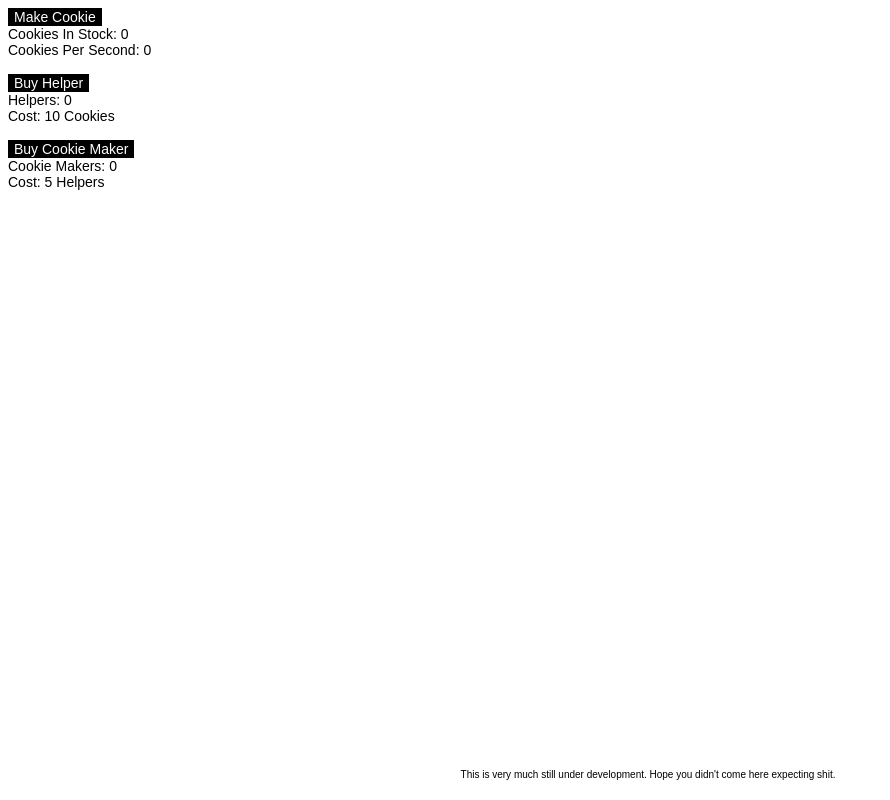
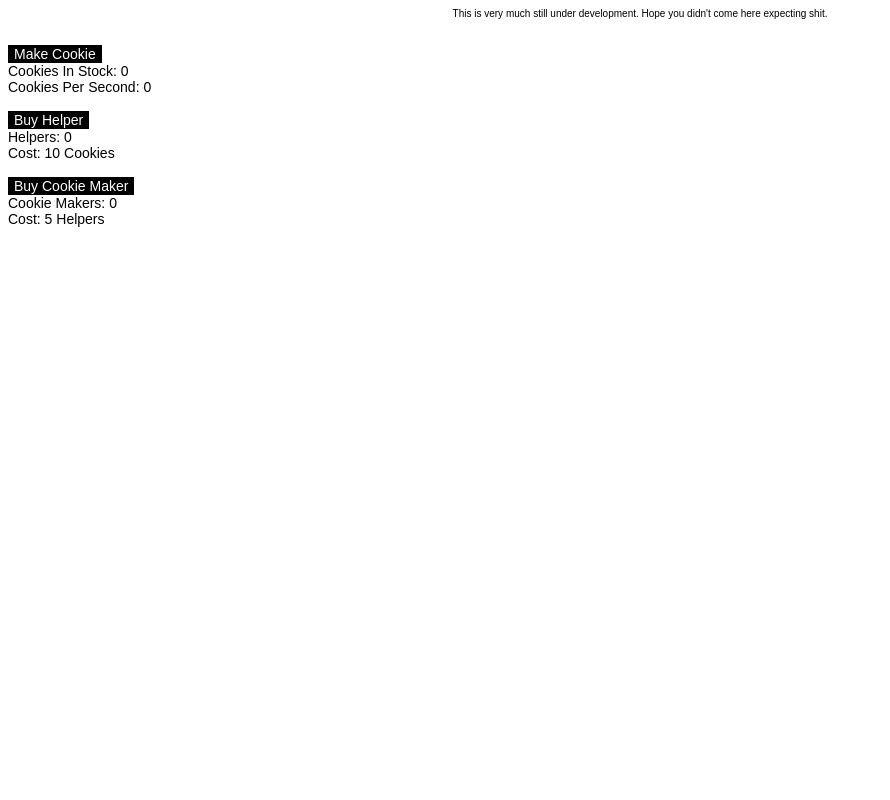
Before and after one commit to bornghost/clickerGameAlpha, a plain HTML site: page index.html in a window 1280 px wide. Shown: the whole page, without its empty margins (0-890 px from the left). Drawn offline with Linux system fonts and the light colour scheme.

Commit message:
Add files via upload

```diff
--- a/index.html
+++ b/index.html
@@ -4,6 +4,7 @@
 <link rel="stylesheet" type="text/css" href="interface.css" />
 </head>
 <body>
+<p class="footer">This is very much still under development. Hope you didn't come here expecting shit.</p><br/>
 <script type="text/javascript" src="main.js"></script>
 <button class="button" onClick="cookieClick(1)">Make Cookie</button><br/>
 Cookies In Stock: <span id="cookies">0</span><br/>
@@ -14,6 +15,6 @@ Cost: <span id="helperCost">10</span> Cookies<br/><br/>
 <button class="button" onClick="buyCookieMaker()">Buy Cookie Maker</button><br/>
 Cookie Makers: <span id="cookieMakers">0</span><br/>
 Cost: <span id="cookieMakerCost">5</span> Helpers
-<p class="footer">This is very much still under development. Hope you didn't come here expecting shit.</p>
+
 </body>
 </html>
--- a/interface.css
+++ b/interface.css
@@ -4,9 +4,6 @@ body {
 }
 
 .footer {
-	position: absolute;
-	bottom: 10px;
-	width: 100%;
 	text-align: center;
 	font-family: sans-serif;
 	font-size: 10;
```
